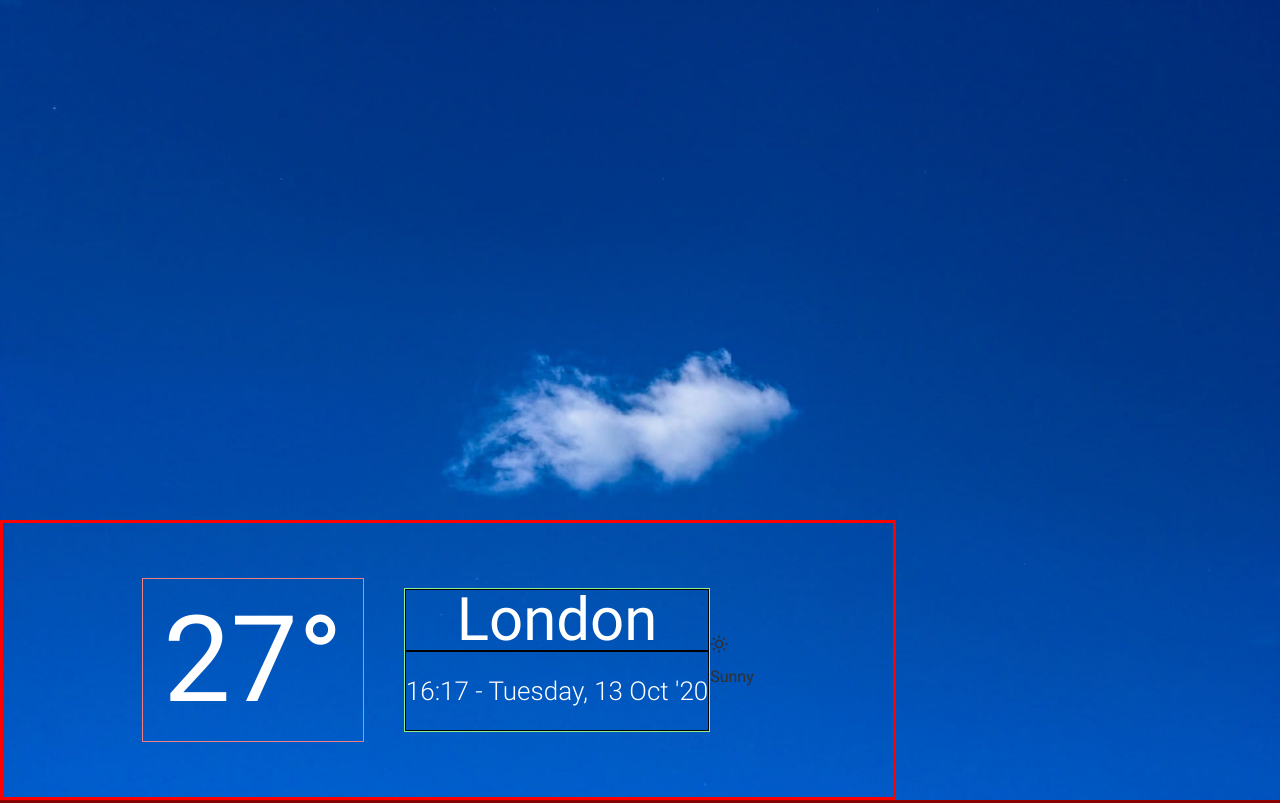
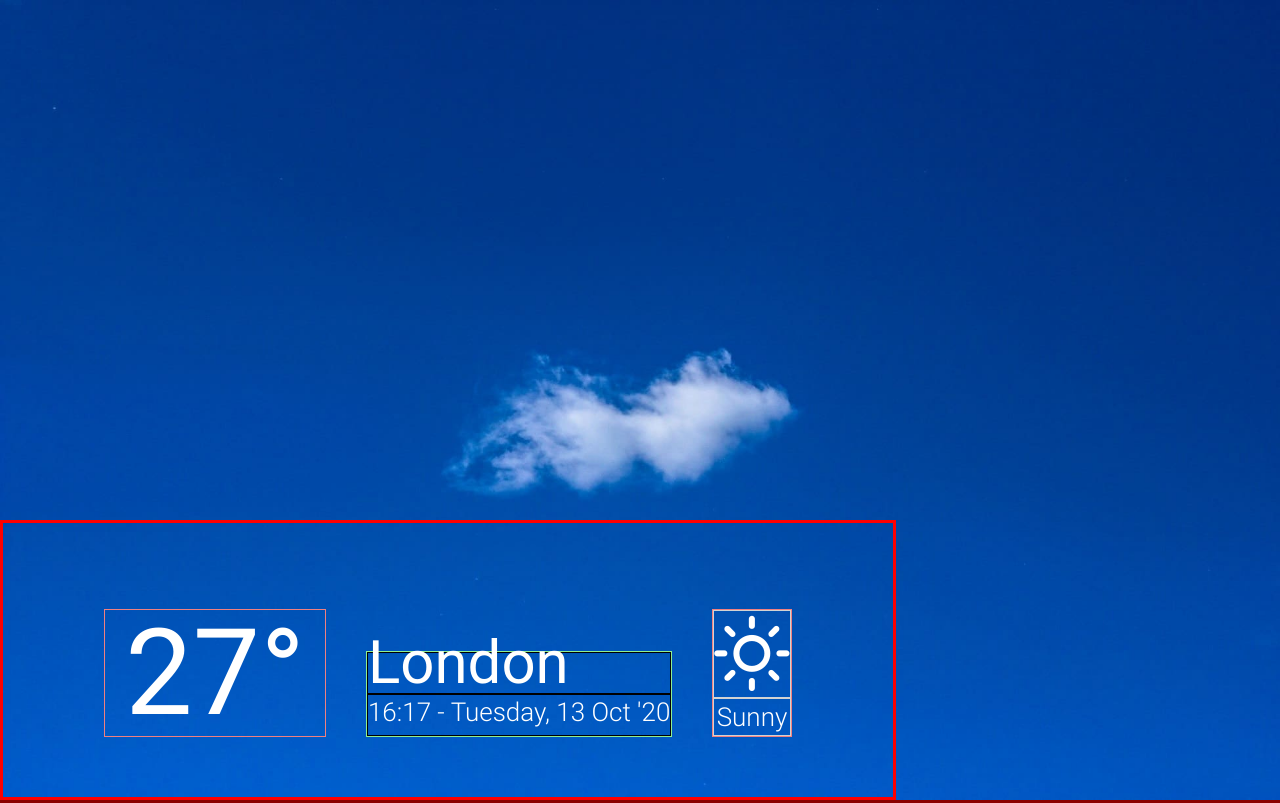
Before and after one commit to Rhelli/my.weather, a website built with webpack: page dist/index.html in a window 1280 px wide. Built offline with nearby package versions, Linux system fonts and the light colour scheme.

Commit message:
Initial draft of the currentWeatherDisplay component complete

```diff
--- a/src/scripts/currentWeatherDisplay.js
+++ b/src/scripts/currentWeatherDisplay.js
@@ -27,7 +27,7 @@
   const currentForecastTextContainer = generator.elementGen('div', 'current-forecast-text-container', 'currentForecastTextContainer');
   // PLACEHOLDER ------- //
   const currentForecastIcon = generator.textGen('p', '<i*class="wi*wi-day-sunny"></i>', 'current-forecast-icon', 'currentForecastIcon', '*');
-  const currentForecastText = generator.textGen('p', 'Sunny');
+  const currentForecastText = generator.textGen('p', 'Sunny', 'current-forecast-text', 'currentForecastText');
   currentForecastIconContainer.appendChild(currentForecastIcon);
   currentForecastTextContainer.appendChild(currentForecastText);
   container.append(currentForecastIconContainer, currentForecastTextContainer);
--- a/src/styles/styles.scss
+++ b/src/styles/styles.scss
@@ -43,7 +43,8 @@
 h3,
 h4,
 h5,
-h6 {
+h6,
+p {
   margin: 0;
   padding: 0;
 }
@@ -80,14 +81,16 @@
 // CURRENT WEATHER COMPONENT -------------------------------------------------------//
 .current-weather-component {
   display: flex;
+  flex-flow: row nowrap;
   justify-content: center;
-  align-items: center;
+  align-items: flex-end;
   height: 35%;
   width: 70%;
   position: absolute;
   bottom: 0;
   left: 0;
   border: 3px solid red;
+  padding-bottom: 60px;
   z-index: 2;
 
   .current-temp-container {
@@ -112,7 +115,7 @@
   .current-location-info-container {
     display: flex;
     flex-flow: column nowrap;
-    height: auto;
+    height: 40%;
     width: auto;
     border: 1px solid lightgreen;
 
@@ -121,7 +124,7 @@
       display: flex;
       height: 50%;
       width: 100%;
-      justify-content: center;
+      justify-content: start;
       align-items: flex-end;
       border: 1px solid black;
 
@@ -133,6 +136,41 @@
       .current-datetime {
         font: 300 26px/26px $body-font;
         color: white;
+        margin: 10px 0;
+      }
+    }
+  }
+
+  .current-forecast {
+    display: flex;
+    flex-flow: column nowrap;
+    height: 60%;
+    width: auto;
+    border: 1px solid lightcoral;
+    margin-left: 40px;
+
+    .current-forecast-icon-container,
+    .current-forecast-text-container {
+      display: flex;
+      justify-content: center;
+      align-items: center;
+      border: 1px solid lightgray;
+      color: white;
+    }
+
+    .current-forecast-icon-container {
+      height: 70%;
+
+      .current-forecast-icon {
+        font-size: 68px;
+      }
+    }
+
+    .current-forecast-text-container {
+      height: 30%;
+
+      .current-forecast-text {
+        font: 300 26px/26px $body-font;
       }
     }
   }
```
